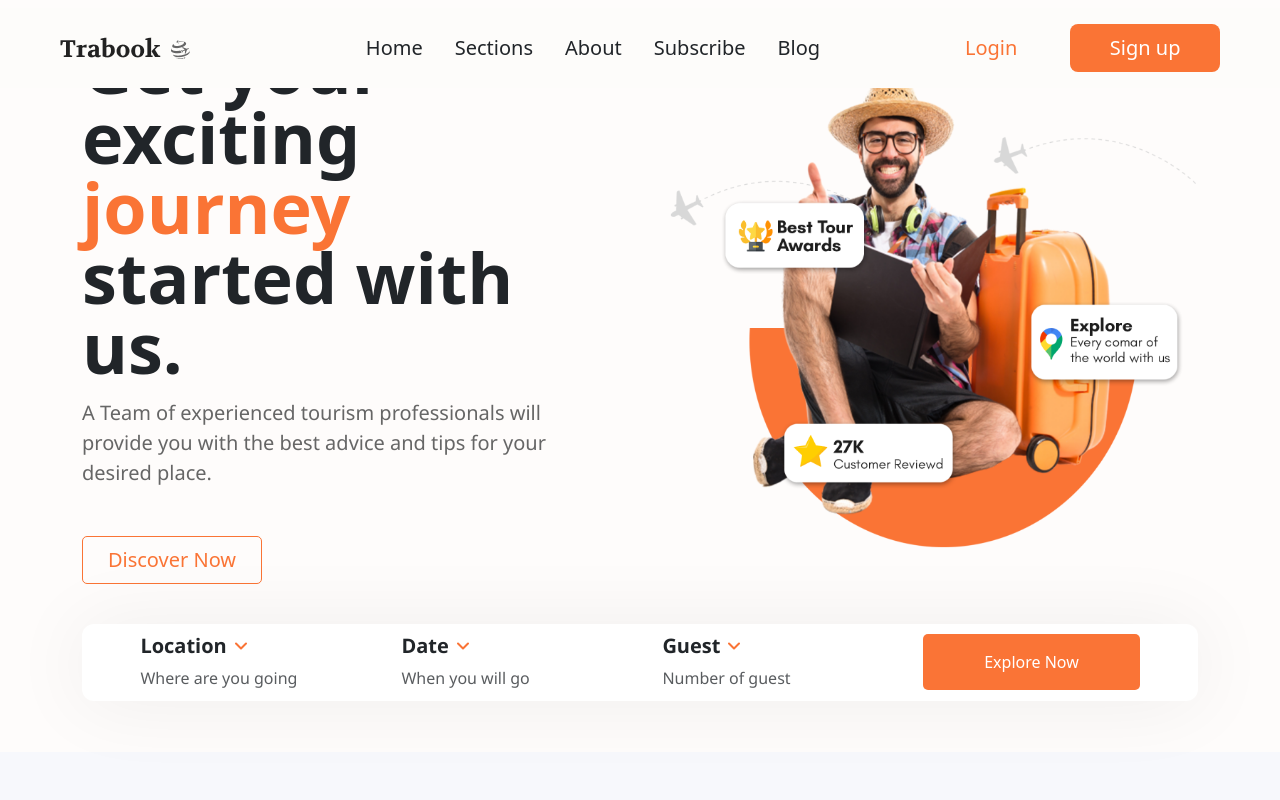
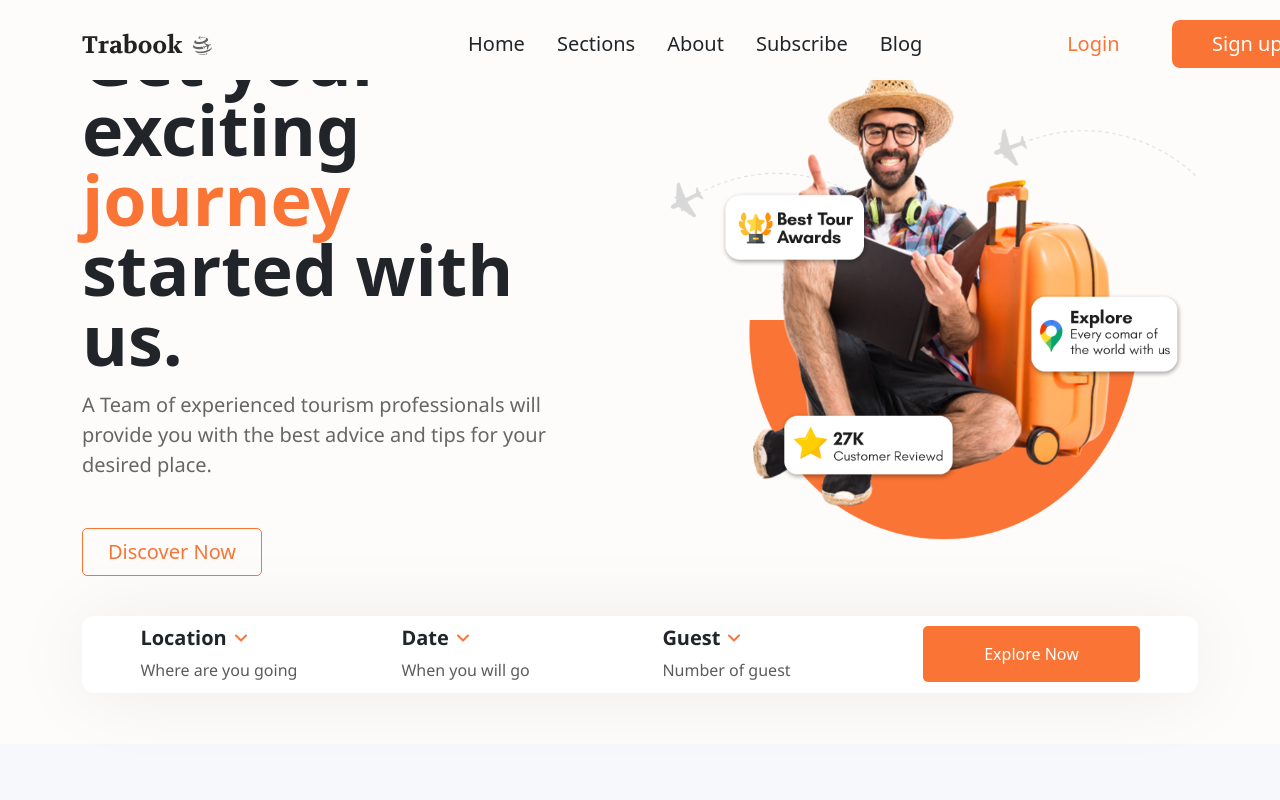
Before and after one commit to Juanflpz/Trabook-Responsive-Project, a React (Create React App) app: page / in a window 1280 px wide. Shown: the top 800 px of the page. Built offline with nearby package versions, Linux system fonts and the light colour scheme.

Commit message:
feat(1): :zap: Navbar final prototype implemented

```diff
--- a/src/Components/Navbar.jsx
+++ b/src/Components/Navbar.jsx
@@ -4,7 +4,7 @@ import '../styles/Navbar.css';
 import Login from '../Components/Login.jsx';
 import Register from '../Components/Register.jsx';
 
-export default function Navbar({props}) {
+export default function Navbar({ props }) {
     const [showLoginForm, setShowLoginForm] = useState(false);
     const [showRegisterForm, setShowRegisterForm] = useState(false);
 
@@ -28,10 +28,16 @@ export default function Navbar({props}) {
 
     return (
         <section id="navbar">
-            <nav className="m-0 p-0">
+            <nav class="navbar navbar-expand-lg">
+                <div class="container">
+                    <button class="navbar-toggler" type="button" data-bs-toggle="collapse" data-bs-target="#myNavbar"
+                        aria-controls="myNavbar" aria-expanded="true" aria-label="Toggle navigation">
+                        <span class="navbar-toggler-icon"></span>
+                    </button>
+                    <div class="navbar-collapse collapse" id="myNavbar">
                         <ul className="d-flex flex-row list-unstyled align-items-center justify-content-center">
                             <li className="logo-nav">
-                        <img className="" src={require(`../images/icons/${props.image}`)} alt="Logo-icon"/>
+                                <img className="nav-img" src={require(`../images/icons/${props.image}`)} alt="Logo-icon" />
                             </li>
                             <li>
                                 <a className="mx-3 fs-5 nav-link font-weight-bold text-dark" href="#">{props.link1}</a>
@@ -57,9 +63,11 @@ export default function Navbar({props}) {
                                 </div>
                             </li>
                         </ul>
+                    </div>
+                </div>
             </nav>
             {showLoginForm && (
-                <div className="form-floating" style={{ position: 'absolute', top: '90px', left: '980px', right: '150px', margin: '20px', zIndex: '1000'}}>
+                <div className="form-floating" style={{ position: 'absolute', top: '90px', left: '980px', right: '150px', margin: '20px', zIndex: '1000' }}>
                     <Login closeLoginForm={closeLoginForm} />
                 </div>
             )}
--- a/src/styles/Navbar.css
+++ b/src/styles/Navbar.css
@@ -1,24 +1,27 @@
 #navbar {
-    padding-top: 0.5rem; /* Agrega padding arriba */
-    /*padding-bottom: 3rem; /* Agrega padding abajo */
+    padding-top: 2rem;
+    /* Agrega padding arriba */
+    position: fixed;
+    /* Cambiado de position: sticky a position: fixed */
+    z-index: 1000;
+    width: 100%;
 }
 
 #navbar ul {
-    height: 100%;
-    display: flex;
-    align-items: center;
+    margin-top: 1rem;
+}
+
+#navbar ul li:hover {
+    text-shadow: 0.5px 0.5px 2px rgba(0,0,0,0.5);
+}
+
+nav {
+    height: 4.5rem;
+    background-color: #FDFCFA;
 }
 
 .logo-nav {
-    margin-right: 20vh;
-}
-
-nav {
-    height: 5rem;
-    position: fixed; /* Cambiado de position: sticky a position: fixed */
-    z-index: 1000;
-    background-color: #FDFCFA;
-    width: 100%;
+    margin-right: 30vh;
 }
 
 .signing {
@@ -47,8 +50,13 @@ nav {
     border: 1px solid #fa7436;
 }
 
+.navbar-collapse {
+    align-items: center;
+    justify-content: space-between;
+}
+
 /*
-.button-login{
+.button-login-u {
     background-color: #fa7436;
     border: none;
 }
```
Lines whose indentation alone changed are shown as unchanged.
